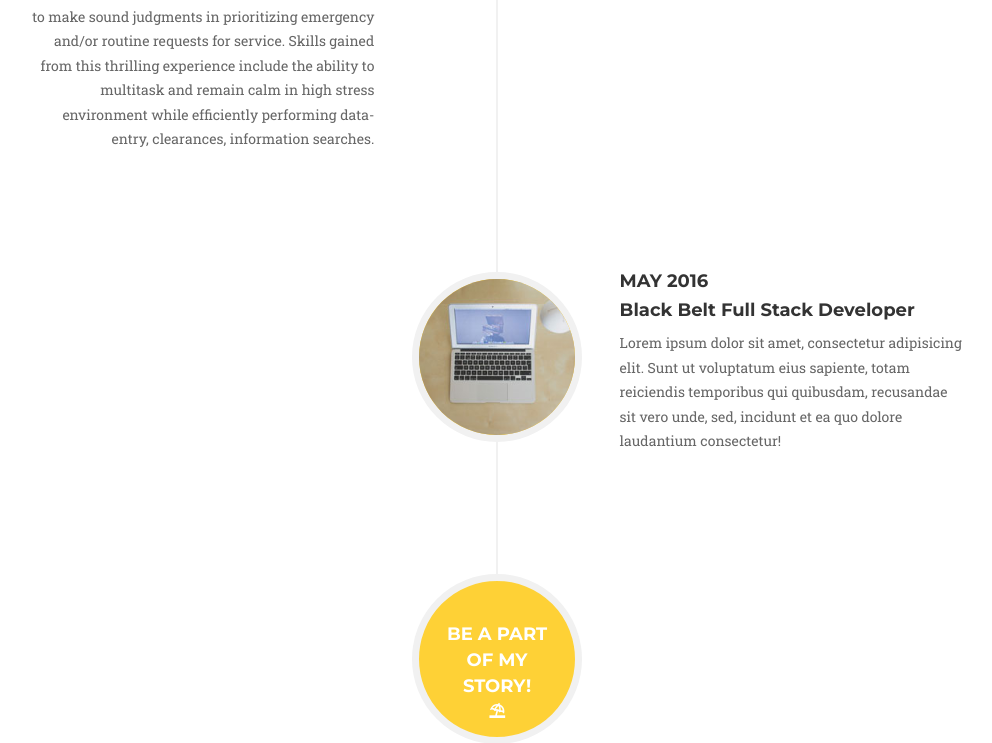
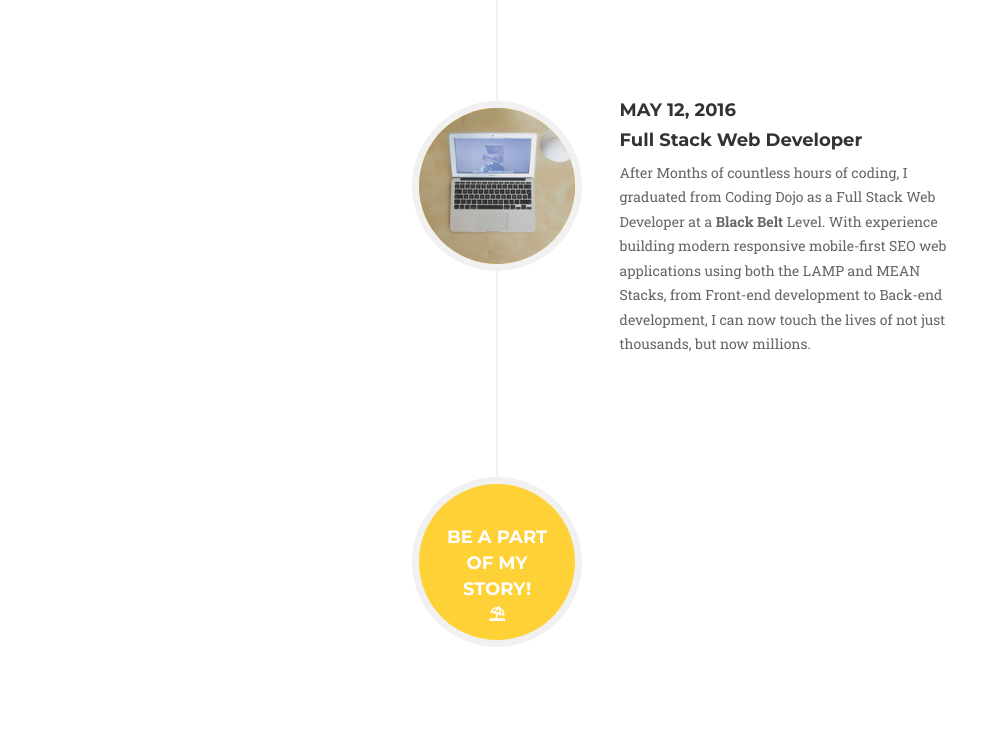
Before and after one commit to Jcareergoals/portfolio, a PHP site: page / in a window 1280 px wide. Shown: the part 3927-4670 px from the top of the page, without its empty margins (143-1135 px from the left). Run offline with PHP 8.4, Linux system fonts and the light colour scheme; some libraries are stand-ins or nearby versions; some web fonts are replaced.

Commit message:
removed/added images, refactored site content, & customized website mail message

```diff
--- a/css/agency.css
+++ b/css/agency.css
@@ -10,7 +10,8 @@ p{
 }
 p.large{font-size:16px}
 a,a:hover,a:focus,a:active,a.active{outline:0}
-a{color:#fed136}
+/*a{color:#fed122}*/
+a{color: orange; }
 a:hover,a:focus,a:active,a.active{color:#fec503}
 h1,h2,h3,h4,h5,h6{
 	font-family:Montserrat,"Helvetica Neue",Helvetica,Arial,sans-serif;
@@ -155,7 +156,7 @@ h1,h2,h3,h4,h5,h6{
 	}
 }
 header{
-	background-image:url(../img/DSC_1575.jpg);
+	background-image:url(../img/photography/DSC_1575.JPG);
 	background-repeat:none;
 	background-attachment:scroll;
 	background-position:center center;
@@ -230,6 +231,7 @@ section h3.section-subheading{
 	font-weight:400;
 	margin-bottom:75px
 }
+.sub {color: rgb(225,225,225);}
 @media (min-width:768px){
 	section{padding:150px 0}
 }
@@ -644,3 +646,7 @@ body{webkit-tap-highlight-color:#fed136}
 
 .orange {color: orange;}
 .justify{text-align: justify;}
+
+.red {color: red;}
+.blue {color: blue;}
+.silver {color: rgb(170,170,170);}
--- a/index.html
+++ b/index.html
@@ -78,7 +78,7 @@
         <div class="layer">
             <div class="container">
                 <div class="intro-text">
-                    <div class="intro-lead-in">Hello! I'm Jose</div>
+                    <div class="intro-lead-in">Welcome To My Portfolio</div>
                     <div class="intro-heading">It's Nice to Meet You</div>
                     <a href="#services" class="page-scroll btn btn-xl">Learn More About Me</a>
                 </div>
@@ -92,7 +92,7 @@
             <div class="row">
                 <div class="col-lg-12 text-center">
                     <h2 class="section-heading">Services</h2>
-                    <h3 class="section-subheading text-muted">Below lists services that I provide.</h3>
+                    <!-- <h3 class="section-subheading text-muted">Below lists services I provide.</h3> -->
                 </div>
             </div>
             <div class="row text-center">
@@ -122,21 +122,21 @@
             <div class="row">
                 <div class="col-lg-12 text-center">
                     <h2 class="section-heading">Projects</h2>
-                    <h3 class="section-subheading text-muted">See for yourself!.</h3>
+                    <!-- <h3 class="section-subheading text-muted">See for yourself!</h3> -->
                 </div>
             </div>
             <div class="row">
                 <div class="col-md-4 col-sm-6 portfolio-item">
                     <a href="#portfolioModal1" class="portfolio-link" data-toggle="modal">
                         <div class="portfolio-hover">
-                            <div class="portfolio-hover-content">
+                            <div class="portfolio-*over-content">
                                 <i class="fa fa-plus fa-3x"></i>
                             </div>
                         </div>
-                        <img src="img/DSC_1994.JPG" class="img-responsive img1" alt="">
+                        <img src="img/photography/DSC_1994.JPG" class="img-responsive img1" alt="">
                     </a>
                     <div class="portfolio-caption">
-                        <h4>Portraits</h4>
+                        <h4>Photos</h4>
                         <p class="text-muted">Photography</p>
                     </div>
                 </div>
@@ -178,7 +178,7 @@
                         <img src="img/portfolio/poke_2.png" class="img-responsive poke_img" alt="">
                     </a>
                     <div class="portfolio-caption">
-                        <h4>Poke App</h4>
+                        <h4>Poking App</h4>
                         <p class="text-muted">Website Design</p>
                     </div>
                 </div>
@@ -220,7 +220,7 @@
             <div class="row">
                 <div class="col-lg-12 text-center">
                     <h2 class="section-heading">About</h2>
-                    <h3 class="section-subheading text-muted">Learn more about my journey</h3>
+                    <h3 class="section-subheading text-muted">Let's walk through my journey</h3>
                 </div>
             </div>
             <div class="row">
@@ -232,11 +232,11 @@
                             </div>
                             <div class="timeline-panel">
                                 <div class="timeline-heading">
-                                    <h4>2008-2011</h4>
+                                    <h4>Jun 2008 - 2011</h4>
                                     <h4 class="subheading">Where it all began</h4>
                                 </div>
                                 <div class="timeline-body">
-                                    <p class="text-muted">My story begins at Subway. This is where I first entered the workforce as a Sandwich Artist. During my three years at Subway, I provided excellent customer experience, worked with a team-player attitude, and always presented myself professionally.</p>
+                                    <p class="text-muted">My story begins at Subway. This is where I first entered the workforce as a Sandwich Artist. During my years at Subway, I provided ideal customer experience, worked with a team-player attitude, and presented myself professionally at all times.</p>
                                 </div>
                             </div>
                         </li>
@@ -246,11 +246,11 @@
                             </div>
                             <div class="timeline-panel">
                                 <div class="timeline-heading">
-                                    <h4>September 2011 - 2013</h4>
+                                    <h4>Sept 2011 - 2013</h4>
                                     <h4 class="subheading">Delta Gets You There</h4>
                                 </div>
                                 <div class="timeline-body">
-                                    <p class="text-muted">Being a Ramp Agent for Delta Airlines was incredible. My duties included loading, unloading, transporting baggage, mail, and cargo to and from aircrafts. I was also the guy you'd see holding the <span class='orange'>orange</span> wands on the ramp marshelling planes to their gates. I worked in a team of 7 to 10 members where we handled flights with an approximate 90% successful turnaround rate.</p>
+                                    <p class="text-muted">I eventually began working with Delta Airlines as a Ramp Agent. My days at Delta were incredible. A typical day included loading, unloading, transporting baggage, mail, and cargo to and from aircraft. But the best part of the experience was being the guy on the ramp holding the <span class='orange'>orange</span> wands, marshalling planes to their gates. There’s nothing like being up close & personal with a Boeing 767. </p>
                                 </div>
                             </div>
                         </li>
@@ -260,11 +260,11 @@
                             </div>
                             <div class="timeline-panel">
                                 <div class="timeline-heading">
-                                    <h4>February 2013 - Present</h4>
-                                    <h4 class="subheading">Protect and Serve</h4>
+                                    <h4>Feb 2013 - Present</h4>
+                                    <h4 class="subheading law"><span class='red'>Protect</span> <span class='silver'>and</span> <span class='blue'>Serve</span></h4>
                                 </div>
                                 <div class="timeline-body">
-                                    <p class="text-muted"><b>911 Police Dispatcher for Lee County Sheriff's Office.</b> As a dispatcher, my duties include dispatching deputies to emergency and non-emergency calls for service while also maintaining close contact with my units via two-way radio communication. I have to make sound judgments in prioritizing emergency and/or routine requests for service. Skills gained from this thrilling experience include the ability to multitask and remain calm in high stress environment while efficiently performing data-entry, clearances, information searches.</p>
+                                    <p class="text-muted">But the journey continues. My positive and adventurous traits lead me to a career where I help save lives and deter crime. As a <b>911 Police Dispatcher</b>, I dispatch deputies to emergency and non-emergency calls for service while maintaining close contact with my units via two-way radio communication. This experience really tested my skills & strengths because a typical day involves dispatching for a large portion of the county, which includes many deputies, high radio traffic, and the fight or flight response. Although thrilling, I needed to touch the lives of more...  </p>
                                 </div>
                             </div>
                         </li>
@@ -274,11 +274,11 @@
                             </div>
                             <div class="timeline-panel">
                                 <div class="timeline-heading">
-                                    <h4>May 2016</h4>
-                                    <h4 class="subheading">Black Belt Full Stack Developer</h4>
+                                    <h4>May 12, 2016</h4>
+                                    <h4 class="subheading">Full Stack Web Developer</h4>
                                 </div>
                                 <div class="timeline-body">
-                                    <p class="text-muted">Lorem ipsum dolor sit amet, consectetur adipisicing elit. Sunt ut voluptatum eius sapiente, totam reiciendis temporibus qui quibusdam, recusandae sit vero unde, sed, incidunt et ea quo dolore laudantium consectetur!</p>
+                                    <p class="text-muted">After Months of countless hours of coding, I graduated from Coding Dojo as a Full Stack Web Developer at a <b>Black Belt</b> Level. With experience building modern responsive mobile-first SEO web applications using both the LAMP and MEAN Stacks, from Front-end development to Back-end development, I can now touch the lives of not just thousands, but now millions.  </p>
                                 </div>
                             </div>
                         </li>
@@ -308,7 +308,7 @@
             <div class="row">
                 <div class="col-sm-12">
                     <div class="team-member">
-                        <img src="img/DSC_2455.JPG" class="img-responsive img-circle" alt="" width='225px' height='225px'>
+                        <img src="img/photography/DSC_0159.JPG" class="img-responsive img-circle" alt="" width='225px' height='225px'>
                         <h4>Jose Chery</h4>
                         <p class="text-muted">Full Stack Web Developer<br>911 Police Dispatcher<br>Photographer</p>
                         <ul class="list-inline social-buttons">
@@ -324,7 +324,7 @@
             </div>
             <div class="row">
                 <div class="col-lg-8 col-lg-offset-2 text-center">
-                    <p class="large text-muted">Lorem ipsum dolor sit amet, consectetur adipisicing elit. Aut eaque, laboriosam veritatis, quos non quis ad perspiciatis, totam corporis ea, alias ut unde.</p>
+                    <!-- <h3 class="large text-muted section-subheading">"Not all those who wander are lost. Experience the World to find your niche."</h3> -->
                 </div>
             </div>
         </div>
@@ -364,7 +364,7 @@
             <div class="row">
                 <div class="col-xs-12 col-sm-10 col-sm-offset-1 col-lg-8 col-lg-offset-2 text-center">
                     <h2 class="section-heading">Contact Me</h2>
-                    <h3 class="section-subheading text-muted">I'd love to here from you. If you'd like more information about working with me, please fill out the form with a detailed description of your project and I will respond a soon as possible.</h3>
+                    <h3 class='section-subheading sub'>I would love to hear from you. If you would like more information in regards to working with me, please fill out the form below describing the project you have in mind. I will respond as soon as possible.</h3>
                 </div>
             </div>
             <div class="row">
@@ -444,7 +444,6 @@
                 </div>
             </div>
             <div class="container col-xs-12 portfolio_image">
-                    <img src="./img/photography/_DSC0046.JPG" alt="">
                     <img src="./img/photography/_DSC0056.JPG" alt="">
                     <img src="./img/photography/_DSC0063.JPG" alt="">
                     <img src="./img/photography/_DSC0065.JPG" alt="">
@@ -460,7 +459,6 @@
                     <img src="./img/photography/DSC_0064.JPG" alt="">
                     <img src="./img/photography/DSC_0072.JPG" alt="">
                     <img src="./img/photography/DSC_0078.JPG" alt="">
-                    <img src="./img/photography/DSC_0079.JPG" alt="">
                     <img src="./img/photography/DSC_0140.JPG" alt="">
                     <img src="./img/photography/DSC_0159.JPG" alt="">
                     <img src="./img/photography/DSC_0160.JPG" alt="">
@@ -469,11 +467,9 @@
                     <img src="./img/photography/DSC_0241.JPG" alt="">
                     <img src="./img/photography/DSC_0252.JPG" alt="">
                     <img src="./img/photography/DSC_0261.JPG" alt="">
-                    <img src="./img/photography/DSC_0263.JPG" alt="">
                     <img src="./img/photography/DSC_0279.JPG" alt="">
                     <img src="./img/photography/DSC_0284.JPG" alt="">
                     <img src="./img/photography/DSC_0377.JPG" alt="">
-                    <img src="./img/photography/DSC_0485.JPG" alt="">
                     <img src="./img/photography/DSC_0490.JPG" alt="">
                     <img src="./img/photography/DSC_0526.JPG" alt="">
                     <img src="./img/photography/DSC_0989.JPG" alt="">
@@ -508,10 +504,10 @@
                     <div class="col-lg-8 col-lg-offset-2">
                         <div class="modal-body">
                             <h2>Weather Application</h2>
-                            <p class="item-intro text-muted">Get real-time weather status.</p>
+                            <p class="item-intro text-muted">Get real-time weather information.</p>
                             <img src="img/portfolio/weather.png" width="100%" focus alt="">
                             <p class='justify'>The <a href="https://cheryweather.azurewebsites.net/" target="_blank">Weather Application</a> displays real-time weather information from any city around the world. By entering the name of a City, State, or Country of choice, users will be displayed weather information for that location. If the user happens to enter a State or Country, then weather information for that location's capital will be displayed. The information is received from a weather service API (Openweathermap.org). The technologies used to create this application include HTML5, CSS3, Ajax, JSON, jQuery, Twitter Bootstrap, CodeIgnitor (MVC), and Git.</p>
-                            <p>You can preview the Weather Application <a href="https://cheryweather.azurewebsites.net/" target="_blank">here</a>.</p>
+                            <p>You can preview the Weather Application <a href="http://cheryweather.azurewebsites.net/" target="_blank">here</a>.</p>
                             <button type="button" class="btn btn-primary" data-dismiss="modal"><i class="fa fa-times"></i> Close Project</button>
                         </div>
                     </div>
@@ -563,11 +559,11 @@
                             <!-- Project Details Go Here -->
                             <h2>Poke App</h2>
                             <p class="item-intro text-muted">Feel like poking someone?</p>
-                            <img class="img-responsive img-centered" src="./img/portfolio/poke_2.PNG" width="40%" alt="">
-                            <img class="img-responsive img-centered" src="./img/portfolio/poke_3.PNG" width="75%" alt="">
-                            <img class="img-responsive img-centered" src="./img/portfolio/poke_1.PNG" width="100%" alt="">
+                            <img class="img-responsive img-centered" src="./img/portfolio/poke_2.png" width="40%" alt="">
+                            <img class="img-responsive img-centered" src="./img/portfolio/poke_3.png" width="75%" alt="">
+                            <img class="img-responsive img-centered" src="./img/portfolio/poke_1.png" width="100%" alt="">
                             <p class='justify'>This is a pretty cool applicatoin. Users can poke other users, see which were poked, how many times they were poked, by who they were poked by. Users can also see how many time they themselves were poked and by who as well. All you have to do is register if not registered or login to enjoy the fun. Technologies used to create this application include CodeIgnitor, PHP, HTML5, CSS3, & Twitter Bootstrap.</p>
-                            <p>You can preview this application <a href="#">here</a>.</p>
+                            <p>Preview the source code <a href="http://ec2-52-91-175-185.compute-1.amazonaws.com" target="_blank">here</a>.</p>
                             <button type="button" class="btn btn-primary" data-dismiss="modal"><i class="fa fa-times"></i> Close Project</button>
                         </div>
                     </div>
@@ -584,14 +580,14 @@
                     <div class="rl">
                     </div>
                 </div>
-            </div>pw
+            </div>
             <div class="container">
                 <div class="row">
                     <div class="col-lg-8 col-lg-offset-2">
                         <div class="modal-body">
                             <!-- Project Details Go Here -->
-                            <h2>Sorry</h2>
-                            <p>This section is still being worked on. Sorry for the invonvenience.</p>
+                            <h2>coming soon</h2>
+                            <p>Work in progress. New feature being added.</p>
                             <!-- <p class="item-intro text-muted">Lorem ipsum dolor sit amet consectetur.</p>
                             <img class="img-responsive img-centered" src="img/portfolio/escape-preview.png" alt="">
                             <p>Escape is a free PSD web template built by <a href="https://www.behance.net/MathavanJaya">Mathavan Jaya</a>. Escape is a one page web template that was designed with agencies in mind. This template is ideal for those looking for a simple one page solution to describe your business and offer your services.</p>
@@ -618,8 +614,8 @@
                     <div class="col-lg-8 col-lg-offset-2">
                         <div class="modal-body">
                             <!-- Project Details Go Here -->
-                            <h2>Sorry</h2>
-                            <p>This section is still being worked on. Sorry for the inconvenience.</p>
+                            <h2>coming soon</h2>
+                            <p>Work in progress. New feature being added.</p>
                             <!-- <p class="item-intro text-muted">Lorem ipsum dolor sit amet consectetur.</p>
                             <img class="img-responsive img-centered" src="img/portfolio/dreams-preview.png" alt="">
                             <p>Dreams is a free PSD web template built by <a href="https://www.behance.net/MathavanJaya">Mathavan Jaya</a>. Dreams is a modern one page web template designed for almost any purpose. It’s a beautiful template that’s designed with the Bootstrap framework in mind.</p>
--- a/mail/contact_me.php
+++ b/mail/contact_me.php
@@ -19,7 +19,7 @@ $message = $_POST['message'];
 $to = 'jcareergoals@hotmail.com'; // Add your email address inbetween the '' replacing yourname@yourdomain.com - This is where the form will send a message to.
 $email_subject = "Jcareergoals.com Contact Form:  $name";
 $email_body = "You have received a new message from your website contact form.\n\n"."Here are the details:\n\nName: $name\n\nEmail: $email_address\n\nPhone: $phone\n\nMessage:\n$message";
-$headers = "From: noreply@yourdomain.com\n"; // This is the email address the generated message will be from. We recommend using something like noreply@yourdomain.com.
+$headers = "From: noreply@jcareergoals.com\n"; // This is the email address the generated message will be from. We recommend using something like noreply@yourdomain.com.
 $headers .= "Reply-To: $email_address";
 mail($to,$email_subject,$email_body,$headers);
 return true;
```
Also changed, not shown: img/photography/DSC_0294.JPG (added), img/photography/DSC_1575.JPG (added), img/photography/DSC_2091.JPG (added), img/photography/DSC_2314.JPG (added), img/photography/DSC_2315.JPG (added), img/photography/IMG_0731.JPG (deleted), img/photography/header-bg.JPG (added), 9 other files.
